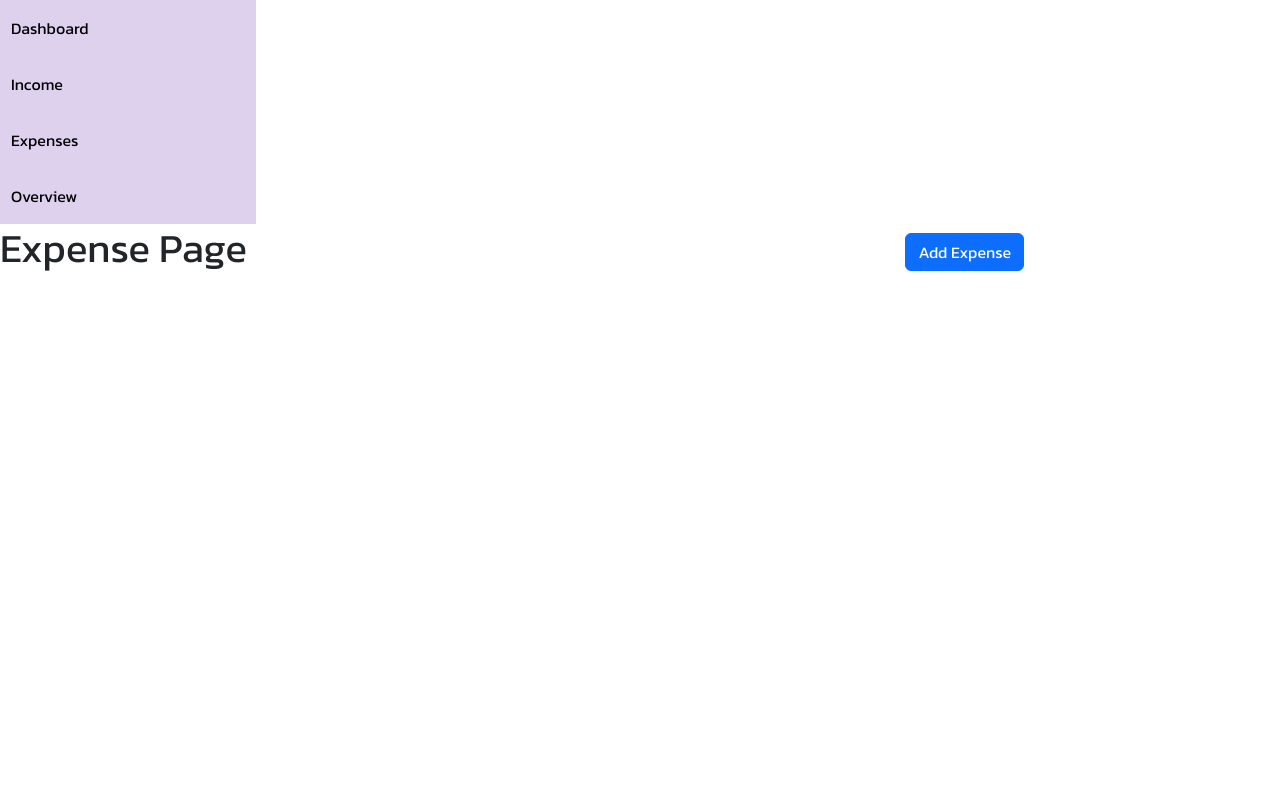
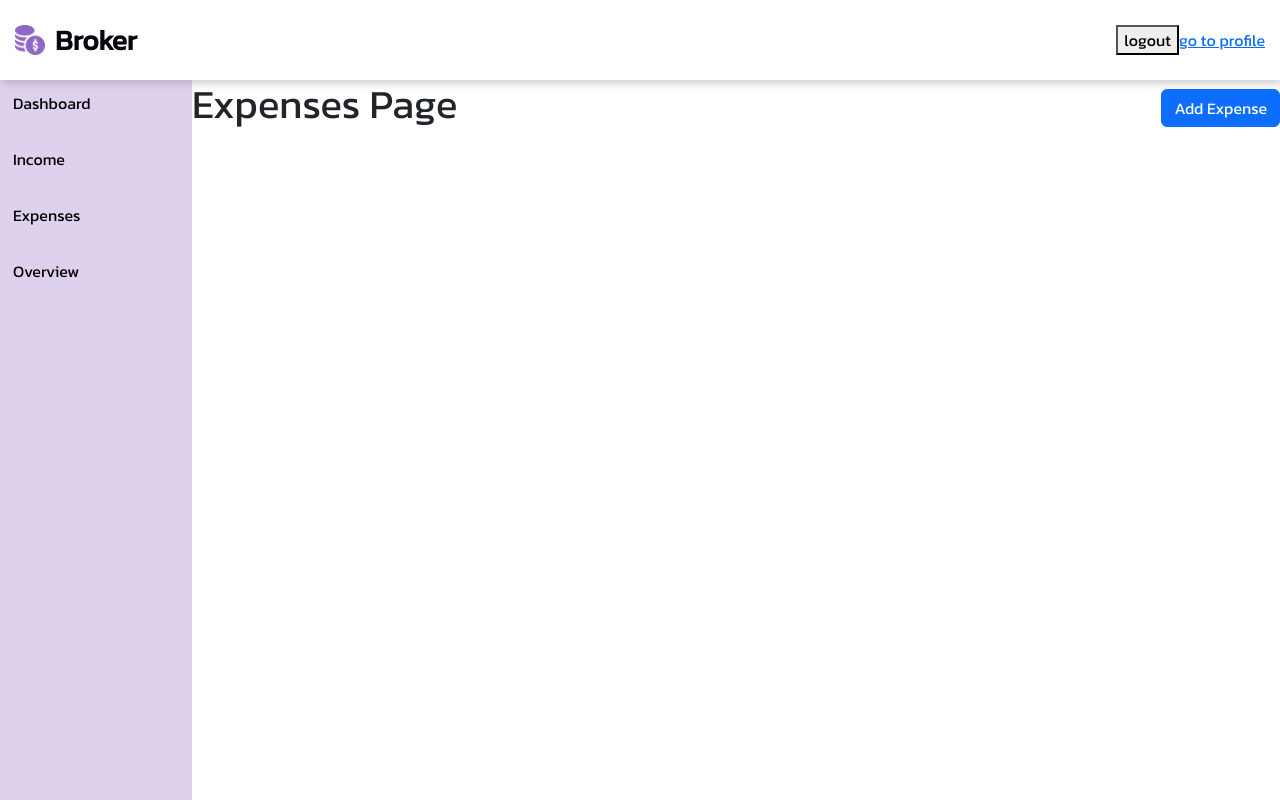
Before and after one commit to oliver-wahome/broker, a React (Create React App) app: page /expenses in a window 1280 px wide. Built offline with nearby package versions, Linux system fonts and the light colour scheme.

Commit message:
feat: adding dashboardNavbar to all dashboard pages & styling them a bit better

```diff
--- a/src/pageStyles/Dashboard.css
+++ b/src/pageStyles/Dashboard.css
@@ -5,27 +5,31 @@
 .dashboardPageContent {
     width: 100%;
     display: flex;
-    border: 1px solid black;
+    min-height: 90vh;
+    /* border: 1px solid black; */
 }
 
 .dashboardNavbar {
+    height: 10vh;
     padding: 10px 15px;
-    border: 1px solid blue;
     display: flex;
     align-items: center;
     justify-content: space-between;
+    box-shadow: 2px 2px 10px rgba(0, 0, 0, 0.25);
+    /* border: 1px solid blue; */
 }
 
 .dashboardMenu {
     display: flex;
     flex-direction: column;
-    width: 20%;
+    width: 15%;
     background-color: rgba(144, 103, 197, 0.3);
 }
 
 .dashboardMenuItem {
     border: 1px solid transparent;
-    margin: 5px 0;
+    border-left: 3px solid transparent;
+    margin: 0 0 10px;
     padding: 10px;
     text-decoration: none;
     color: black;
@@ -38,7 +42,7 @@
 }
 
 .dashboardBody {
-    width: 80%;
+    width: 85%;
     display: flex;
     flex-direction: column;
 }
--- a/src/pages/Dashboard.js
+++ b/src/pages/Dashboard.js
@@ -1,5 +1,4 @@
 import React from 'react';
-import '../firebase';
 import DashboardNavbar from '../components/DashboardNavbar';
 import DashboardMenu from '../components/DashboardMenu';
 import '../pageStyles/Dashboard.css';
--- a/src/pages/Expenses.js
+++ b/src/pages/Expenses.js
@@ -1,4 +1,5 @@
 import React from 'react';
+import DashboardNavbar from '../components/DashboardNavbar';
 import DashboardMenu from '../components/DashboardMenu';
 import AddExpenses from '../components/AddExpenses';
 import '../pageStyles/Dashboard.css';
@@ -6,16 +7,19 @@ import '../pageStyles/Dashboard.css';
 function Expenses() {
     return (
         <div className="dashboardPage expenses">
+            <DashboardNavbar />
+
+            <div className="dashboardPageContent">
                 <DashboardMenu />
-
                 <div className="dashboardBody">
                     <div className="dashboardBodyHeader">
-                <h1>Expense Page</h1>
+                        <h1>Expenses Page</h1>
                         <AddExpenses />
                     </div>
                 </div>
             </div>
-    )
+        </div>
+    );
 }
 
 export default Expenses;
--- a/src/pages/Income.js
+++ b/src/pages/Income.js
@@ -1,4 +1,5 @@
 import React from 'react';
+import DashboardNavbar from '../components/DashboardNavbar';
 import DashboardMenu from '../components/DashboardMenu';
 import AddIncome from '../components/AddIncome';
 import '../pageStyles/Dashboard.css';
@@ -7,13 +8,16 @@ function Income() {
 
     return (
         <div className="dashboardPage income">
-            <DashboardMenu />
 
-            <div className="dashboardBody">
+            <DashboardNavbar />
 
-                <div className="dashboardBodyHeader">
-                    <h1>Income Page</h1>
-                    <AddIncome />
+            <div className="dashboardPageContent">
+                <DashboardMenu />
+                <div className="dashboardBody">
+                    <div className="dashboardBodyHeader">
+                        <h1>Income Page</h1>
+                        <AddIncome />
+                    </div>
                 </div>
             </div>
         </div>
--- a/src/pages/Overview.js
+++ b/src/pages/Overview.js
@@ -1,15 +1,20 @@
 import React from 'react';
+import DashboardNavbar from '../components/DashboardNavbar';
 import DashboardMenu from '../components/DashboardMenu';
 import '../pageStyles/Dashboard.css';
 
 function Overview(){
     return(
         <div className="dashboardPage overview">
-            <DashboardMenu />
+            <DashboardNavbar />
 
-            <div className="dashboardBody">
-                <div className="dashboardBodyHeader">
-                    <h1>Overview Page</h1>
+            <div className="dashboardPageContent">
+                <DashboardMenu />
+                <div className="dashboardBody">
+                    <div className="dashboardBodyHeader">
+                        <h1>Overview Page</h1>
+
+                    </div>
                 </div>
             </div>
         </div>
```
Lines whose indentation alone changed are shown as unchanged.
